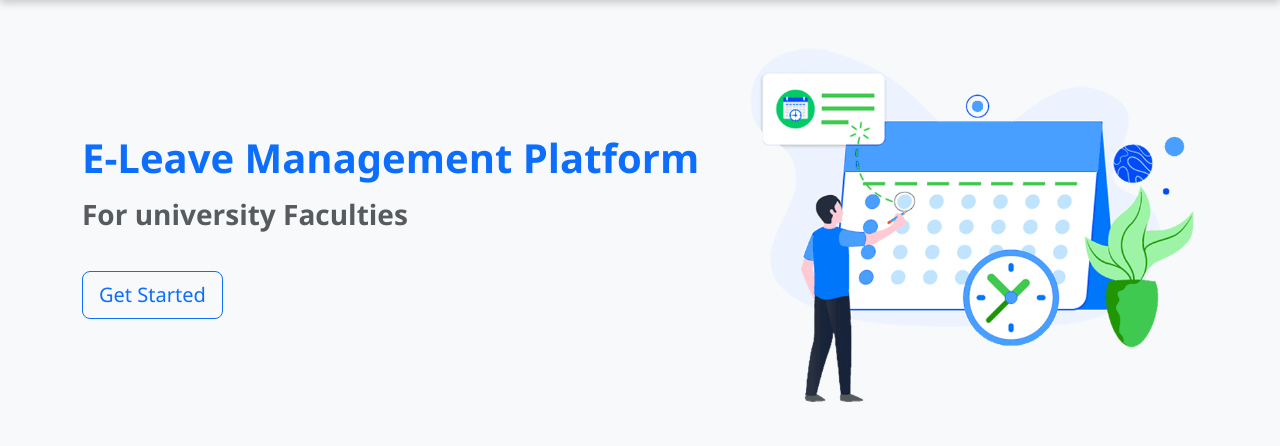
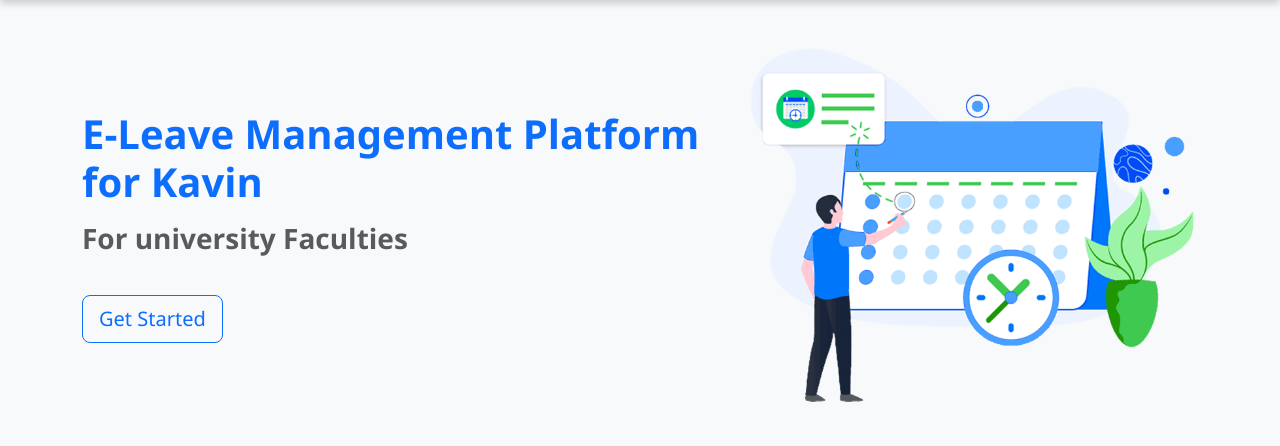
Before and after one commit to JeromeSanthiyagu/FacultyLeave, a Flask app: page / in a window 1280 px wide. Shown: the part 66-512 px from the top of the page. Run offline with Flask 3, Linux system fonts and the light colour scheme; some libraries are stand-ins or nearby versions.

Commit message:
Changed Title

```diff
--- a/templates/index.html
+++ b/templates/index.html
@@ -262,7 +262,7 @@
     <div class="container py-5">
       <div class="row align-items-center">
         <div class="col-md-7 text-center text-md-start">
-          <h1 class="fw-bold text-primary">E-Leave Management Platform</h1>
+          <h1 class="fw-bold text-primary">E-Leave Management Platform for Kavin</h1>
           <h3 class="text-muted">For university Faculties</h3>
           <button type="button" class="btn btn-lg btn-outline-primary mt-4" data-bs-toggle="modal" data-bs-target="#loginModal">Get Started</button>
         </div>
```
